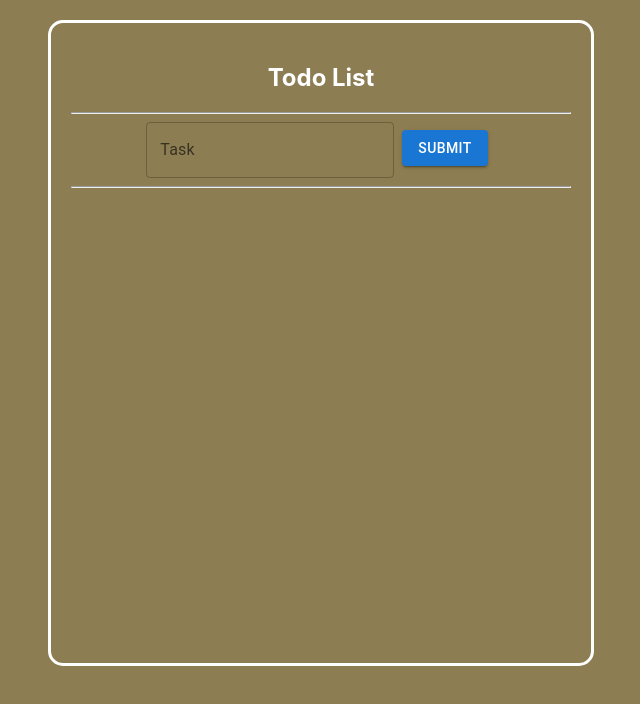
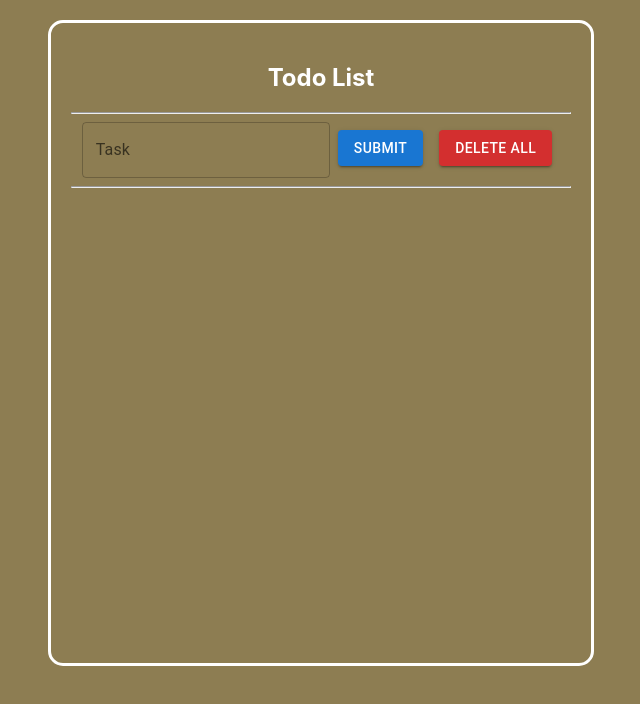
Before and after one commit to MedAmineGabsi/Todo-list, a React (Create React App) app: page / in a window 1280 px wide. Shown: the top 704 px of the page, without its empty margins (319-959 px from the left). Built offline with nearby package versions, Linux system fonts and the light colour scheme.

Commit message:
addind delete All

```diff
--- a/src/components/UserInput.js
+++ b/src/components/UserInput.js
@@ -29,6 +29,11 @@ const UserInput = () => {
     console.log(tasks);
   };
 
+  const removeTask = (id) => {
+    let newtasks = tasks.filter((e) => e.id !== id);
+    setTasks(newtasks);
+  };
+
   const handleSubmit = (e) => {
     e.preventDefault();
     if (value === "" || value.length >= 40) {
@@ -37,11 +42,6 @@ const UserInput = () => {
     }
     sendValue();
     setValue("");
-  };
-
-  const removeTask = (id) => {
-    let newtasks = tasks.filter((e) => e.id !== id);
-    setTasks(newtasks);
   };
 
   return (
@@ -63,7 +63,7 @@ const UserInput = () => {
           }
           sx={{ mb: 2 }}
         >
-          You cannot put task of more than 40 characters.
+          You cannot put task that contain more than 40 characters.
         </Alert>
       </Collapse>
       <form onSubmit={handleSubmit}>
@@ -77,6 +77,14 @@ const UserInput = () => {
         <Button variant="contained" type="submit" style={{ margin: "8px" }}>
           Submit
         </Button>
+        <Button
+          variant="contained"
+          onClick={() => {
+            setTasks([]);
+          }}
+          style={{ margin: "8px" }}
+          color="error"
+        >Delete All</Button>
         <hr style={{ color: "white" }} />
       </form>
       <ul style={{ listStyle: "decimal" }}>
@@ -84,7 +92,7 @@ const UserInput = () => {
           return (
             <li key={e.id}>
               <div className="todo-wrapper">
-                <span className={e.class}>{e.task}</span>
+                <span className={e.class}>{e.crypted ? e.hash : e.task}</span>
                 <div>
                   <Button
                     variant="contained"
```
